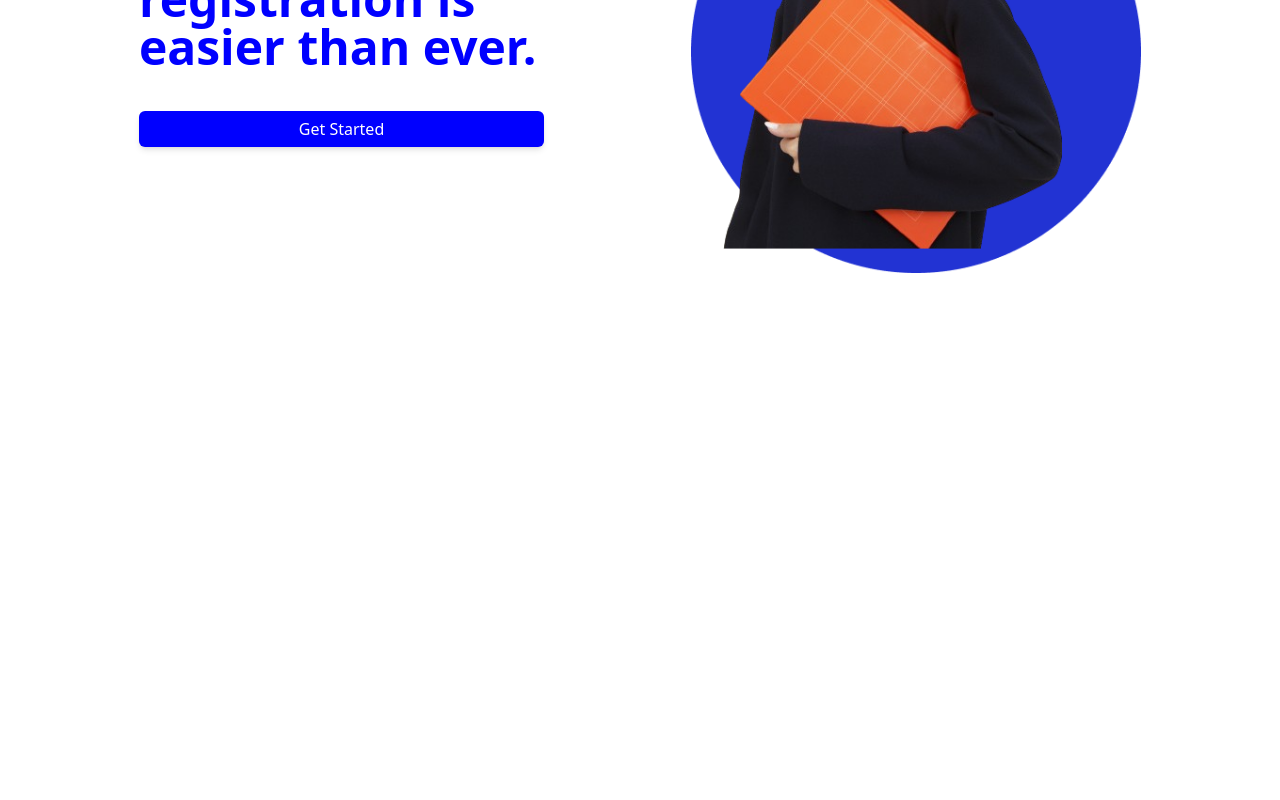
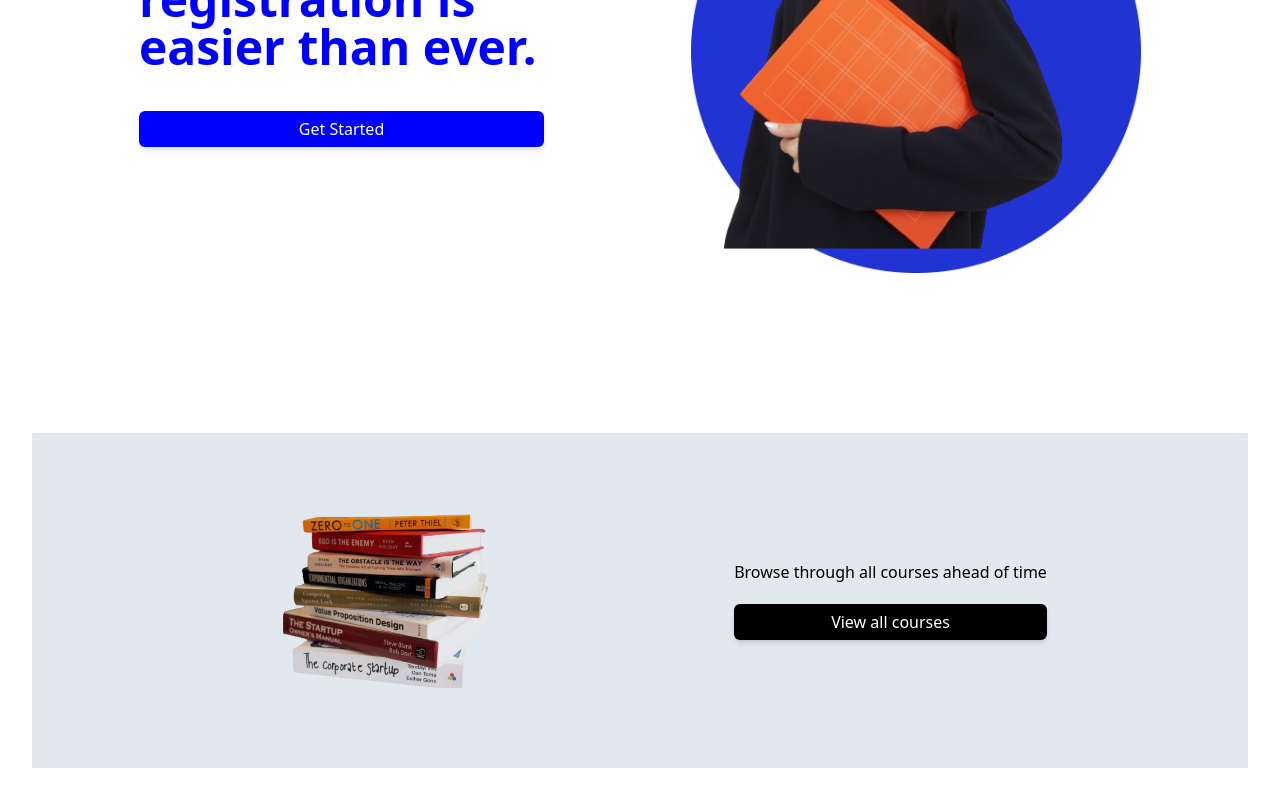
Before and after one commit to INTSHAP/College-course-registration-frontend, a React (Vite) app: page / in a window 1280 px wide. Shown: the part 419-1219 px from the top of the page. Before the commit the page ends 864 px from the top, so only its background shows below. Built offline with nearby package versions, Linux system fonts and the light colour scheme.

Commit message:
Add featured courses section with test

```diff
--- a/src/components/ui/button.tsx
+++ b/src/components/ui/button.tsx
@@ -8,6 +8,7 @@ const buttonVariants = cva(
       variant: {
         default: "text-secondary bg-primary hover:bg-primary/70",
         secondary: "text-secondary bg-primary/50 hover:bg-primary/30",
+        dark: "text-secondary bg-dark hover:bg-dark/70",
         white:
           "text-grey-1 border border-grey bg-white hover:border-primary hover:text-primary",
       },
@@ -23,7 +24,7 @@ const buttonVariants = cva(
       variant: "default",
       size: "default",
     },
-  }
+  },
 );
 export interface ButtonProps
   extends React.ButtonHTMLAttributes<HTMLButtonElement>,
@@ -41,7 +42,8 @@ export const Button: React.FC<ButtonProps> = ({
   return (
     <button
       {...props}
-      className={cn(buttonVariants({ variant, size, className }))}>
+      className={cn(buttonVariants({ variant, size, className }))}
+    >
       {text}
     </button>
   );
--- /dev/null
+++ b/src/components/ui/featured/featured.tsx
@@ -0,0 +1,16 @@
+import featuredBook from "../../../images/book.png";
+import { Button } from "../button";
+
+const Featured: React.FC = () => {
+  return (
+    <div className="flex flex-col md:flex-row gap-10 items-center justify-evenly w-full bg-slate-200 p-5 md:p-10 md:py-20">
+      <img src={featuredBook} alt="book" width={300} height={300} />
+      <div className="flex flex-col gap-5">
+        <p>Browse through all courses ahead of time</p>
+        <Button text="View all courses" variant={"dark"} />
+      </div>
+    </div>
+  );
+};
+
+export default Featured;
--- a/src/pages/home.tsx
+++ b/src/pages/home.tsx
@@ -1,9 +1,11 @@
+import Featured from "../components/ui/featured/featured";
 import Hero from "../components/ui/hero/hero";
 
 const HomePage: React.FC = () => {
   return (
     <div className="flex flex-col gap-5 justify-center items-center">
       <Hero />
+      <Featured />
     </div>
   );
 };
--- a/tailwind.config.js
+++ b/tailwind.config.js
@@ -11,10 +11,12 @@ export default {
       colors: {
         primary: "#0000ff",
         secondary: "#ffffff",
+        dark: "#000000",
       },
       backgroundColor: {
         primary: "#0000ff",
         secondary: "#ffffff",
+        dark: "#000000",
       },
     },
   },
```
Also changed, not shown: src/images/book.png (added), 1 other file (tests, documents, lock files or other folders).
